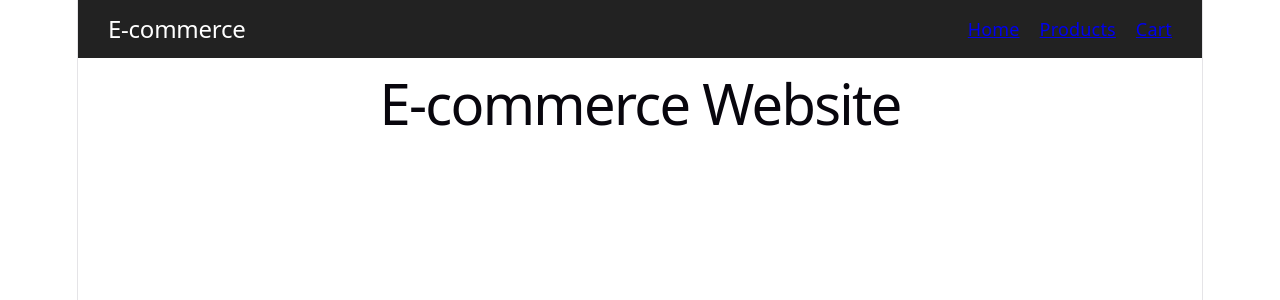
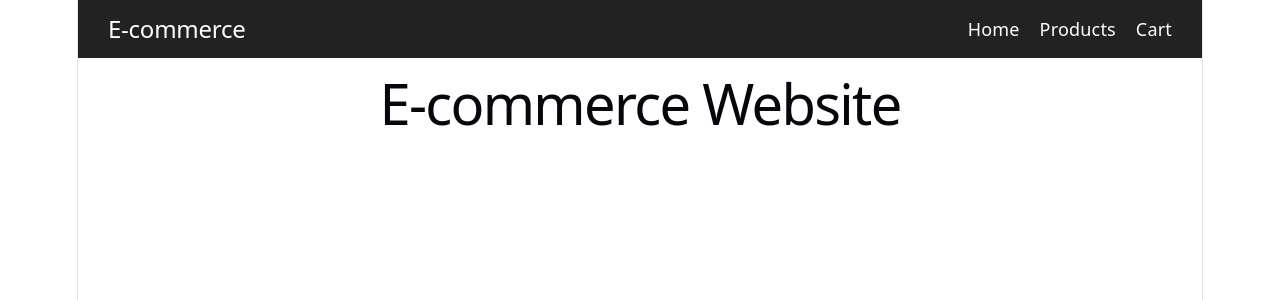
Before and after one commit to abhi12012/e-commerce-react, a React (Vite) app: page / in a window 1280 px wide. Shown: the top 300 px of the page. Built offline with nearby package versions, Linux system fonts and the light colour scheme.

Commit message:
Style Navbar links

```diff
--- a/src/App.css
+++ b/src/App.css
@@ -24,10 +24,16 @@
   cursor: pointer;
 }
 
-.navbar li:hover {
+.navbar a:hover {
   color: orange;
 }
 
 .navbar h2 {
   margin: 0;
 }
+
+
+.navbar a {
+  color: white;
+  text-decoration: none;
+}
```
